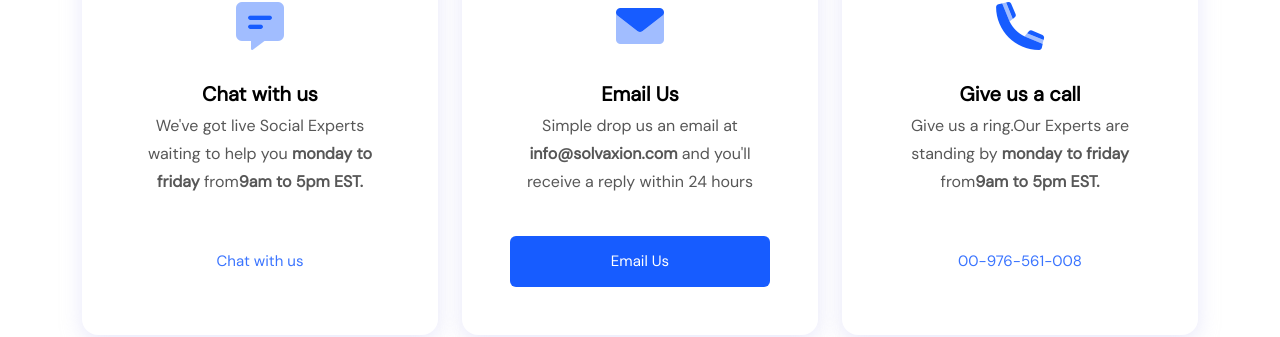
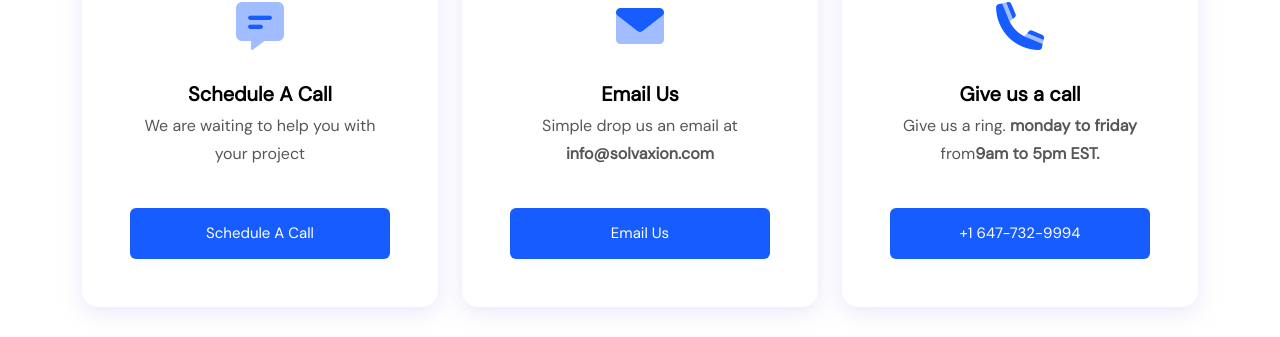
Before and after one commit to rmucheri/solvaxion, a React (Create React App) app: page /contact-us in a window 1280 px wide. Shown: the part 168-505 px from the top of the page. Built offline with nearby package versions, Linux system fonts and the light colour scheme.

Commit message:
Contact Page

```diff
--- a/src/components/contact/ContactBox.js
+++ b/src/components/contact/ContactBox.js
@@ -10,18 +10,11 @@
               <div className="contact-us-promo p-5 bg-white rounded-custom custom-shadow text-center d-flex flex-column h-100">
                 <span className="fad fa-comment-alt-lines fa-3x text-primary"></span>
                 <div className="contact-promo-info mb-4">
-                  <h5>Chat with us</h5>
-                  <p>
-                    We've got live Social Experts waiting to help you{" "}
-                    <strong>monday to friday</strong> from
-                    <strong>9am to 5pm EST.</strong>
-                  </p>
+                  <h5>Schedule A Call</h5>
+                  <p>We are waiting to help you with your project </p>
                 </div>
-                <a
-                  href="mailto:info@solvaxion.com"
-                  className="btn btn-link mt-auto"
-                >
-                  Chat with us
+                <a href="#" className="btn btn-primary mt-auto">
+                  Schedule A Call
                 </a>
               </div>
             </div>
@@ -32,8 +25,7 @@
                   <h5>Email Us</h5>
                   <p>
                     Simple drop us an email at{" "}
-                    <strong> info@solvaxion.com </strong>
-                    and you'll receive a reply within 24 hours
+                    <strong>info@solvaxion.com </strong>
                   </p>
                 </div>
                 <a
@@ -50,13 +42,15 @@
                 <div className="contact-promo-info mb-4">
                   <h5>Give us a call</h5>
                   <p>
-                    Give us a ring.Our Experts are standing by{" "}
-                    <strong>monday to friday</strong> from
+                    Give us a ring. <strong>monday to friday</strong> from
                     <strong>9am to 5pm EST.</strong>
                   </p>
                 </div>
-                <a href="tel:00-976-561-008" className="btn btn-link mt-auto">
-                  00-976-561-008
+                <a
+                  href="tel:+1 647-732-9994"
+                  className="btn btn-primary mt-auto"
+                >
+                  +1 647-732-9994
                 </a>
               </div>
             </div>
```
Also changed, not shown: public/assets/css/main.css.
